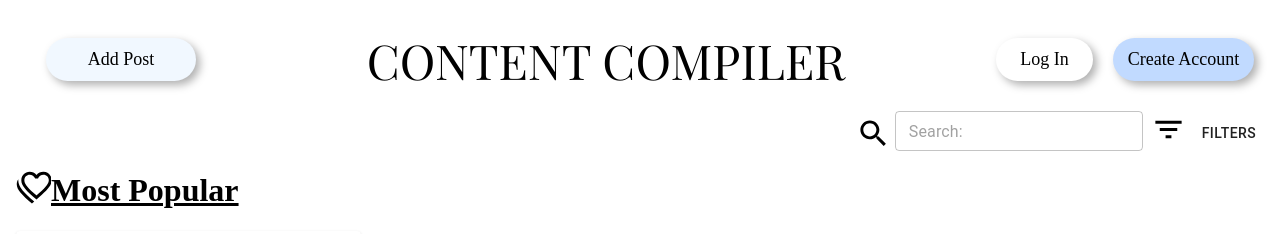
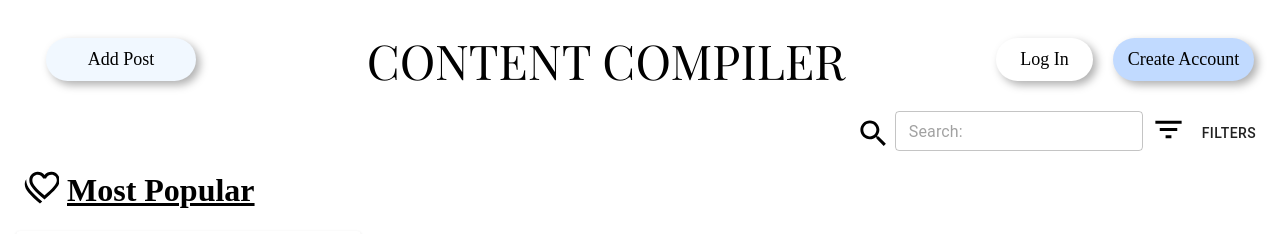
Before and after one commit to Edwu29/Content-Compiler, a React (Create React App) app in the folder frontend/: page / in a window 1280 px wide. Shown: the top 234 px of the page. Built offline with nearby package versions, Linux system fonts and the light colour scheme.

Commit message:
Added padding on svg icon

```diff
--- a/frontend/src/App.css
+++ b/frontend/src/App.css
@@ -6,3 +6,7 @@
   display: flex;
   align-items: center;
 }
+
+.SvgIcon {
+  padding: 8px;
+}
--- a/frontend/src/App.js
+++ b/frontend/src/App.js
@@ -140,7 +140,7 @@ function App() {
 
     <div className="App-mostPopular">
       <div>
-        <SvgIcon fontSize = "large">
+        <SvgIcon className="SvgIcon" fontSize = "large">
           <svg width="25" height="25" viewBox="0 0 25 25" fill="none" xmlns="http://www.w3.org/2000/svg">
             <path d="M12.5 20.9792L10.9375 22.3333C4.06251 16.1875 0.520844 12.9583 0.520844 9C0.520844 7.75 0.93751 6.60417 1.56251 5.66667V6.29167C1.56251 11.1875 5.62501 14.8333 12.5 20.9792ZM14.1667 16.7083C19.0625 12.2292 22.3958 9.3125 22.5 6.29167C22.5 4.20833 20.9375 2.64583 18.8542 2.64583C17.1875 2.64583 15.625 3.6875 15.1042 5.14583H13.125C12.5 3.6875 10.9375 2.64583 9.37501 2.64583C7.29168 2.64583 5.72918 4.20833 5.72918 6.29167C5.72918 9.3125 8.95834 12.2292 13.9583 16.7083L14.0625 16.8125L14.1667 16.7083ZM18.75 0.5625C21.9792 0.5625 24.4792 3.0625 24.4792 6.29167C24.4792 10.1458 20.9375 13.375 14.0625 19.625C7.18751 13.4792 3.64584 10.25 3.64584 6.29167C3.64584 3.0625 6.14584 0.5625 9.37501 0.5625C11.1458 0.5625 12.9167 1.39583 14.0625 2.75C15.2083 1.39583 16.9792 0.5625 18.75 0.5625Z" fill="black"/>
           </svg>
```
